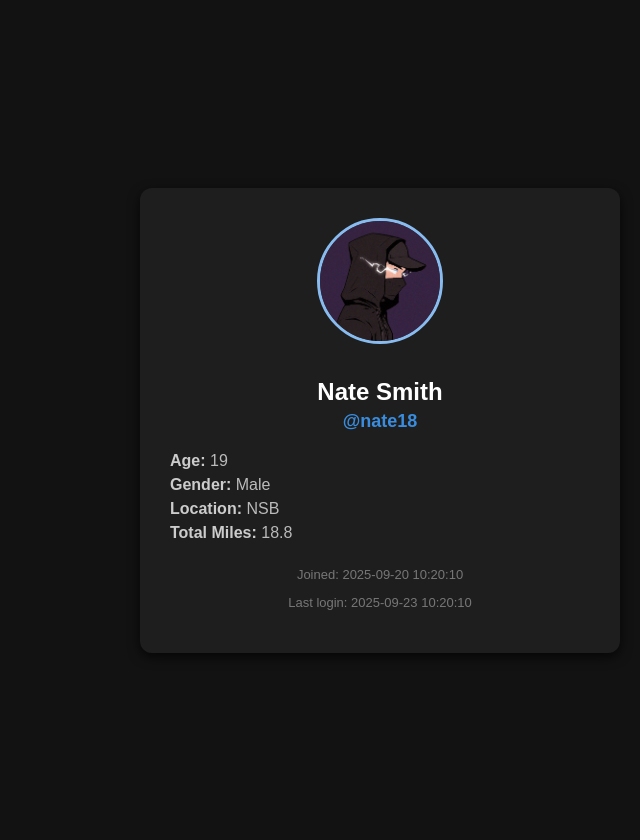
After one commit to DevNate000/running, a Flask app: page /profile/nate18 in a window 1280 px wide. The commit adds this page. Shown: the whole page, without its empty margins (260-900 px from the left). Run offline with Flask 3, Linux system fonts and the light colour scheme; data comes from the database, SQL or seed files in the repository; both versions use the stored data as it was after the commit.

Commit message:
profile update

```diff
--- a/app.py
+++ b/app.py
@@ -16,6 +16,7 @@ DATABASE = 'running.db'
 
 def dbConnection():
     conn = sqlite3.connect(DATABASE)
+    conn.row_factory = sqlite3.Row
     cursor = conn.cursor()
     return conn, cursor
 
@@ -32,6 +33,20 @@ def backupDatabase():
 def login():
     return render_template('login.html')
 
+
+
+@app.route('/profile/<username>', methods=['GET', 'POST'])
+def profile(username):
+    conn, cursor = dbConnection()
+    cursor.execute("SELECT id FROM users WHERE username = ?", (username,))
+    user_id = cursor.fetchone()[0]
+    cursor.execute("SELECT * FROM users WHERE username = ?", (username,))
+    user = cursor.fetchone()
+    cursor.execute("select SUM(MILES) from runnings where user_id = ?", (user_id,))
+    total_miles = cursor.fetchone()[0]
+    conn.close()
+
+    return render_template('profile.html', user=user, total_miles=total_miles)
 
 @app.route('/old_index')
 def old_index():
@@ -69,7 +84,7 @@ def private():
 
 def dbRunsQuery(condition):
     runsQuery = f"""
-        SELECT runnings.id, runnings.user_id, users.first_name || ' ' || users.last_name as name, runnings.route_coords, runnings.miles, runnings.time, runnings.created_at, users.color, users.profile_picture
+        SELECT runnings.id, runnings.user_id, users.first_name || ' ' || users.last_name as name, runnings.route_coords, runnings.miles, runnings.time, runnings.created_at, users.color, users.profile_picture, users.username
         FROM runnings
         LEFT JOIN users ON runnings.user_id = users.id
         {condition}
@@ -127,7 +142,8 @@ def api_get_runs():
             'created_at': row[6],
             'color': row[7] or 'green',
             'pace': pace,
-            'profile_picture': row[8] or 'default'
+            'profile_picture': row[8],
+            'username': row[9]
         })
     return jsonify(runs)
 
--- a/static/css/styles.css
+++ b/static/css/styles.css
@@ -141,7 +141,7 @@
     }
     #leaderboard th {
       background-color: #222e3c;
-      color: #ffe066;
+      color: #c4c4c4;
     }
 
     /* Tooltip styles */
--- a/static/js/running.js
+++ b/static/js/running.js
@@ -356,7 +356,7 @@ setMapMode(mapMode);
 
     tbody.innerHTML = runs.map(run => {
       return `<tr>
-        <td> <div class="profile-container"> <img class="profile-picture" src="/static/img/${run.profile_picture}.png" alt="${run.profile_picture}"> ${escapeHtml(run.name)} </div> </td>
+        <td> <a style='text-decoration: none; color: ${run.color};' href="profile/${run.username}"><div class="profile-container"> <img class="profile-picture" src="/static/img/${run.profile_picture}.png" alt="${run.profile_picture}"> ${escapeHtml(run.name)} </div></a></td>
         <td>${run.miles}</td>
         <td>${escapeHtml(run.time)}</td>
         <td>${run.pace ? escapeHtml(run.pace) : '--'}/mi</td>
--- /dev/null
+++ b/templates/profile.html
@@ -0,0 +1,95 @@
+<!DOCTYPE html>
+<html lang="en">
+<head>
+  <meta charset="UTF-8" />
+  <meta name="viewport" content="width=device-width, initial-scale=1" />
+  <title>{{ user.username }}'s Profile</title>
+  <style>
+    body {
+      font-family: Arial, sans-serif;
+      background: #121212;
+      color: #e0e0e0;
+      margin: 0;
+      padding: 20px;
+      display: flex;
+      justify-content: center;
+      align-items: center;
+      min-height: 100vh;
+    }
+
+    .profile-card {
+      background: #1e1e1e;
+      border-radius: 12px;
+      box-shadow: 0 4px 12px rgba(0, 0, 0, 0.7);
+      max-width: 420px;
+      width: 100%;
+      padding: 30px;
+      text-align: center;
+      color: #e0e0e0;
+    }
+
+    .profile-picture {
+      width: 120px;
+      height: 120px;
+      border-radius: 50%;
+      object-fit: cover;
+      border: 3px solid #88bcf0;
+      margin-bottom: 20px;
+      background-color: #333;
+    }
+
+    h1 {
+      margin: 10px 0 5px;
+      font-size: 24px;
+      color: #ffffff;
+    }
+
+    .username {
+      font-size: 18px;
+      color: #3a8dde;
+      font-weight: bold;
+    }
+
+    .info {
+      margin-top: 20px;
+      text-align: left;
+    }
+
+    .info p {
+      margin: 6px 0;
+      font-size: 16px;
+      color: #bbbbbb;
+    }
+
+    .info span {
+      font-weight: bold;
+      color: #cccccc;
+    }
+
+    .meta {
+      font-size: 13px;
+      color: #777;
+      margin-top: 25px;
+    }
+  </style>
+</head>
+<body>
+  <div class="profile-card">
+    <img src="{{ url_for('static', filename='img/' + user.profile_picture + '.png') }}" alt="Profile Picture" class="profile-picture" />
+    <h1>{{ user.first_name }} {{ user.last_name }}</h1>
+    <div class="username">@{{ user.username }}</div>
+
+    <div class="info">
+      <p><span>Age:</span> {{ user.age }}</p>
+      <p><span>Gender:</span> {{ user.gender }}</p>
+      <p><span>Location:</span> {{ user.location }}</p>
+      <p><span>Total Miles:</span> {{total_miles}}</p>
+    </div>
+
+    <div class="meta">
+      <p>Joined: {{ user.creation_date }}</p>
+      <p>Last login: {{ user.last_login }}</p>
+    </div>
+  </div>
+</body>
+</html>
```
Also changed, not shown: backup.sql (+12 -13 lines), mysql.sql (+9 -9 lines), running.db.
